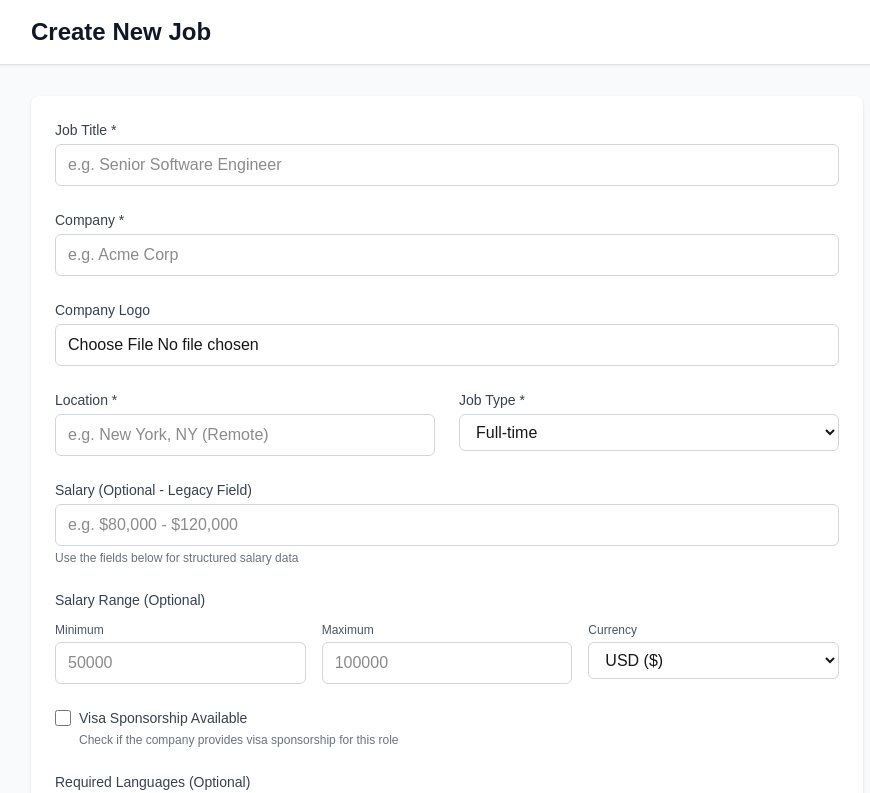
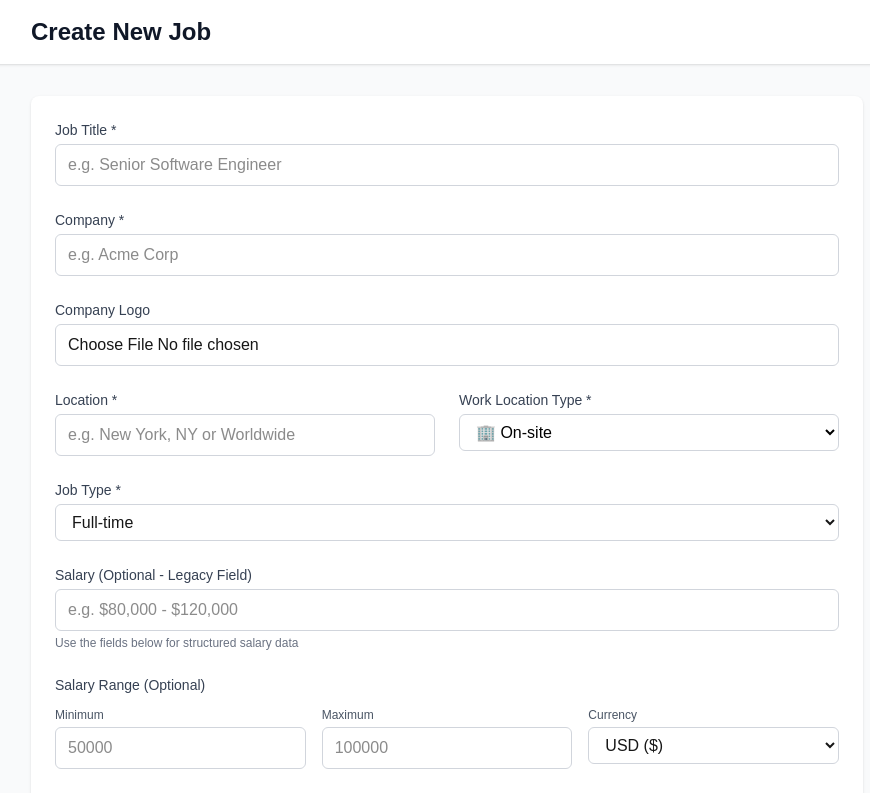
Before and after one commit to Mo-Ibra/next-fullstack-jobs, a Next.js app: page /admin/jobs/new in a window 1280 px wide. Shown: the top 793 px of the page, without its empty margins (193-1063 px from the left). Built offline with nearby package versions, Linux system fonts and the light colour scheme; no server answers; sample sign-in values are in the browser's storage.

Commit message:
Added Work Location Type

```diff
--- a/app/admin/jobs/job-form.tsx
+++ b/app/admin/jobs/job-form.tsx
@@ -112,6 +112,7 @@ export function JobForm({ job }: JobFormProps) {
         visa_sponsorship: formData.get("visa_sponsorship") === "on",
         required_languages: validLanguages,
         job_type: formData.get("job_type") as string,
+        work_location_type: formData.get("work_location_type") as string,
         status: formData.get("status") as string,
       };
 
@@ -231,8 +232,29 @@ export function JobForm({ job }: JobFormProps) {
               required
               defaultValue={job?.location}
               className="w-full px-3 py-2 border border-gray-300 rounded-md focus:outline-none focus:ring-2 focus:ring-blue-500"
-              placeholder="e.g. New York, NY (Remote)"
+              placeholder="e.g. New York, NY or Worldwide"
             />
+          </div>
+
+          <div>
+            <label
+              htmlFor="work_location_type"
+              className="block text-sm font-medium text-gray-700 mb-1"
+            >
+              Work Location Type *
+            </label>
+            <select
+              id="work_location_type"
+              name="work_location_type"
+              required
+              defaultValue={job?.work_location_type || "on-site"}
+              className="w-full px-3 py-2 border text-black border-gray-300 rounded-md focus:outline-none focus:ring-2 focus:ring-blue-500"
+            >
+              <option value="remote">🏠 Remote</option>
+              <option value="on-site">🏢 On-site</option>
+              <option value="hybrid">🔄 Hybrid</option>
+            </select>
+          </div>
         </div>
 
         <div>
@@ -255,7 +277,6 @@ export function JobForm({ job }: JobFormProps) {
             <option value="Freelance">Freelance</option>
             <option value="Internship">Internship</option>
           </select>
-          </div>
         </div>
 
         <div>
@@ -424,14 +445,14 @@ export function JobForm({ job }: JobFormProps) {
         <div>
           <label
             htmlFor="status"
-            className="block text-sm font-medium text-gray-700 mb-1"
+            className="block text-xs text-gray-600 mb-1"
           >
             Status
           </label>
           <select
             id="status"
             name="status"
-            defaultValue={job?.status || "pending"}
+            defaultValue={job?.status}
             className="w-full px-3 py-2 border border-gray-300 rounded-md focus:outline-none focus:ring-2 focus:ring-blue-500"
           >
             <option value="pending">Pending</option>
--- a/app/api/admin/jobs/route.ts
+++ b/app/api/admin/jobs/route.ts
@@ -42,7 +42,7 @@ export async function POST(request: Request) {
     return NextResponse.json(data);
   } catch (error) {
     return NextResponse.json(
-      { error: "Failed to fetch jobs" },
+      { error: "Failed to create job" },
       { status: 500 }
     );
   }
--- a/app/submit-job/public-job-form.tsx
+++ b/app/submit-job/public-job-form.tsx
@@ -106,6 +106,7 @@ export function PublicJobForm() {
         visa_sponsorship: formData.get("visa_sponsorship") === "on",
         required_languages: validLanguages,
         job_type: formData.get("job_type") as string,
+        work_location_type: formData.get("work_location_type") as string,
         status: "pending",
       };
 
@@ -263,8 +264,29 @@ export function PublicJobForm() {
               type="text"
               required
               className="w-full px-3 py-2 border border-gray-300 rounded-md focus:outline-none focus:ring-2 focus:ring-blue-500"
-              placeholder="e.g. New York, NY (Remote)"
+              placeholder="e.g. New York, NY or Worldwide"
             />
+          </div>
+
+          <div>
+            <label
+              htmlFor="work_location_type"
+              className="block text-sm font-medium text-gray-700 mb-1"
+            >
+              Work Location Type *
+            </label>
+            <select
+              id="work_location_type"
+              name="work_location_type"
+              required
+              defaultValue="on-site"
+              className="w-full px-3 py-2 border border-gray-300 rounded-md focus:outline-none focus:ring-2 focus:ring-blue-500"
+            >
+              <option value="remote">🏠 Remote</option>
+              <option value="on-site">🏢 On-site</option>
+              <option value="hybrid">🔄 Hybrid</option>
+            </select>
+          </div>
         </div>
 
         <div>
@@ -287,7 +309,6 @@ export function PublicJobForm() {
             <option value="Freelance">Freelance</option>
             <option value="Internship">Internship</option>
           </select>
-          </div>
         </div>
 
         <div>
--- a/lib/supabase.ts
+++ b/lib/supabase.ts
@@ -1,30 +1,31 @@
 import { createClient } from "@supabase/supabase-js";
 
-const supabaseUrl = process.env.NEXT_PUBLIC_SUPABASE_URL!
-const supabaseAnonKey = process.env.NEXT_PUBLIC_SUPABASE_ANON_KEY!
+const supabaseUrl = process.env.NEXT_PUBLIC_SUPABASE_URL!;
+const supabaseAnonKey = process.env.NEXT_PUBLIC_SUPABASE_ANON_KEY!;
 
-export const supabase = createClient(supabaseUrl, supabaseAnonKey)
+export const supabase = createClient(supabaseUrl, supabaseAnonKey);
 
 const supabaseServiceKey = process.env.SUPABASE_SERVICE_ROLE_KEY!;
 export const supabaseAdmin = createClient(supabaseUrl, supabaseServiceKey);
 
 export type Job = {
-  id: string
-  title: string
-  company: string
-  company_logo: string | null
-  location: string
-  description: string
-  salary: string | null
-  salary_min: number | null
-  salary_max: number | null
-  salary_currency: string
-  visa_sponsorship: boolean
+  id: string;
+  title: string;
+  company: string;
+  company_logo: string | null;
+  location: string;
+  description: string;
+  salary: string | null;
+  salary_min: number | null;
+  salary_max: number | null;
+  salary_currency: string;
+  visa_sponsorship: boolean;
   required_languages: Array<{
-    language: string
-    level: 'Basic' | 'Intermediate' | 'Advanced' | 'Native'
-  }>
-  job_type: string
-  status: 'pending' | 'approved' | 'rejected'
-  created_at: string
-}
+    language: string;
+    level: "Basic" | "Intermediate" | "Advanced" | "Native";
+  }>;
+  job_type: string;
+  work_location_type: "remote" | "on-site" | "hybrid";
+  status: "pending" | "approved" | "rejected";
+  created_at: string;
+};
```
Lines whose indentation alone changed are shown as unchanged.
